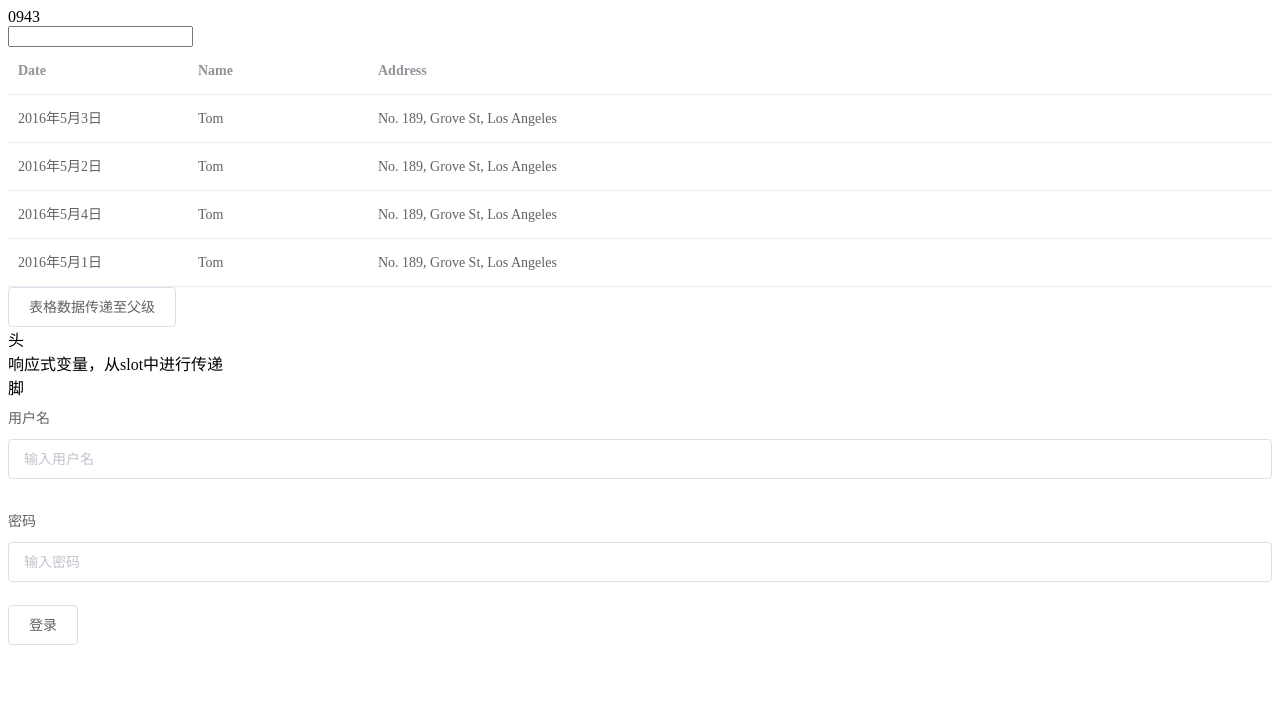
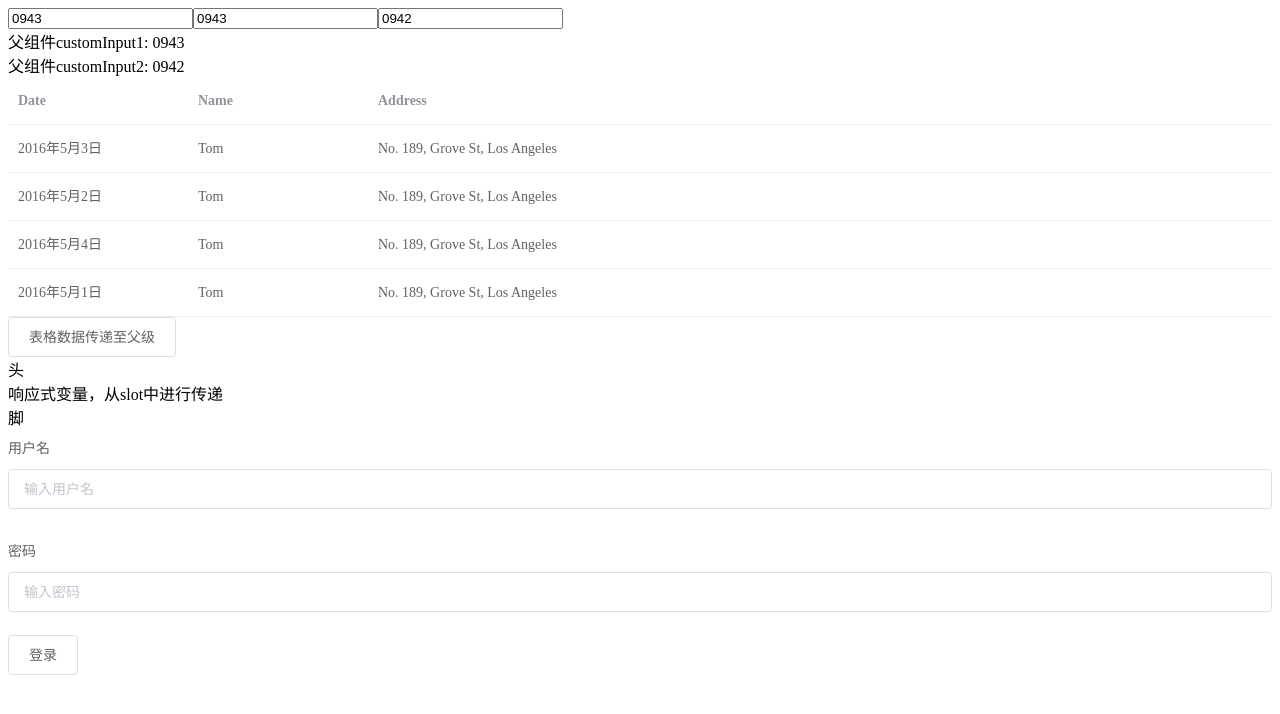
Before and after one commit to JinweiOS/learnV3, a Vue app: page / in a window 1280 px wide. Shown: the top 714 px of the page. Built offline with nearby package versions, Linux system fonts and the light colour scheme.

Commit message:
feat: v-model实现

```diff
--- a/src/Main.vue
+++ b/src/Main.vue
@@ -1,5 +1,4 @@
 <script>
-import PartComp from '@/component/Part.vue'
 import AttrComp from '@/component/Attr.vue'
 
 import TableComp from '@/component/Table.vue'
@@ -23,6 +22,7 @@ export default {
 
     const count = ref(0)
     const customInput = ref('0941')
+    const customInput2 = ref('0942')
 
     function add(a, b, c) {
       count.value = a + b
@@ -31,6 +31,13 @@ export default {
 
     function getData(data) {
       console.log('获取数据', data)
+    }
+
+
+    const childTableData = ref()
+    function setMainTableData(data) {
+      childTableData.value = data
+      console.log('子组件传递的数据', childTableData.value)
     }
 
 
@@ -44,7 +51,9 @@ export default {
       add,
       count,
       customInput,
-      getData
+      getData,
+      setMainTableData,
+      customInput2
     }
   }
 }
@@ -56,12 +65,14 @@ export default {
   <div>父亲：{{ msgObj.name }}</div>
   <div>父亲:{{ count }}</div>
   <el-button>这是elementui提供的</el-button> -->
-  <custom-input v-model="customInput"></custom-input>
+  <custom-input v-model:modelValue="customInput" v-model:second="customInput2"></custom-input>
   <!-- <CustomInput
     :modelValue="customInput"
     @update:modelValue="(newValue) => (customInput = newValue)"
   /> -->
-  <table-comp @submit="getData"></table-comp>
+  <div>父组件customInput1: {{ customInput }}</div>
+  <div>父组件customInput2: {{ customInput2 }}</div>
+  <table-comp :send-parent="setMainTableData" @submit-data="getData"></table-comp>
   <attr-comp class="title-pjw" @click="() => console.log('p')"></attr-comp>
 </template>
 
--- a/src/component/CustomInput.vue
+++ b/src/component/CustomInput.vue
@@ -1,13 +1,42 @@
 <script>
+import { computed, ref } from 'vue'
 export default {
-  props: ['modelValue'],
+  props: ['modelValue', 'second'],
   name: 'CustomInput',
-  setup() {}
+  emits: ['update:modelValue', 'update:second'],
+  setup(props, { emit }) {
+    const localVal = ref('')
+
+    function getInputValue(event) {
+      emit('update:modelValue', event.target.value)
+    }
+
+    function updateInputSeconde(event) {
+      emit('update:second', event.target.value)
+    }
+
+    const first = computed({
+      get() {
+        return props.modelValue
+      },
+      set(value) {
+        // 想办法修改modelValue的值即可
+        emit('update:modelValue', value)
+      }
+    })
+
+    return {
+      getInputValue,
+      updateInputSeconde,
+      first
+    }
+  }
 }
 </script>
 <template>
   <div>
-    <div>{{ modelValue }}</div>
-    <input type="text" />
+    <input v-model="first" />
+    <input :value="modelValue" @input="$emit('update:modelValue', $event.target.value)" />
+    <input :value="second" @input="updateInputSeconde" />
   </div>
 </template>
--- a/src/component/Table.vue
+++ b/src/component/Table.vue
@@ -1,7 +1,8 @@
 <script>
 import { ref } from 'vue'
 export default {
-  emits: ['submit'],
+  props: ['sendParent'],
+  emits: ['submitData'],
   name: 'TableComp',
   setup(props, { emit }) {
     const tableData = ref([
@@ -33,7 +34,8 @@ export default {
     }
 
     function callback() {
-      emit('submit', {data: tableData.value})
+      emit('submitData', {data: tableData.value})
+      props.sendParent(tableData.value)
     }
 
     return {
```
